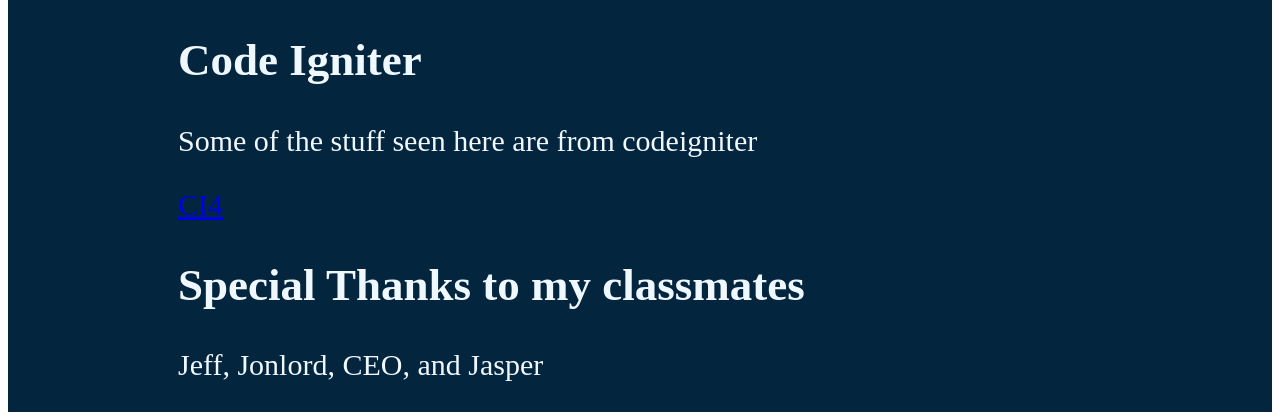
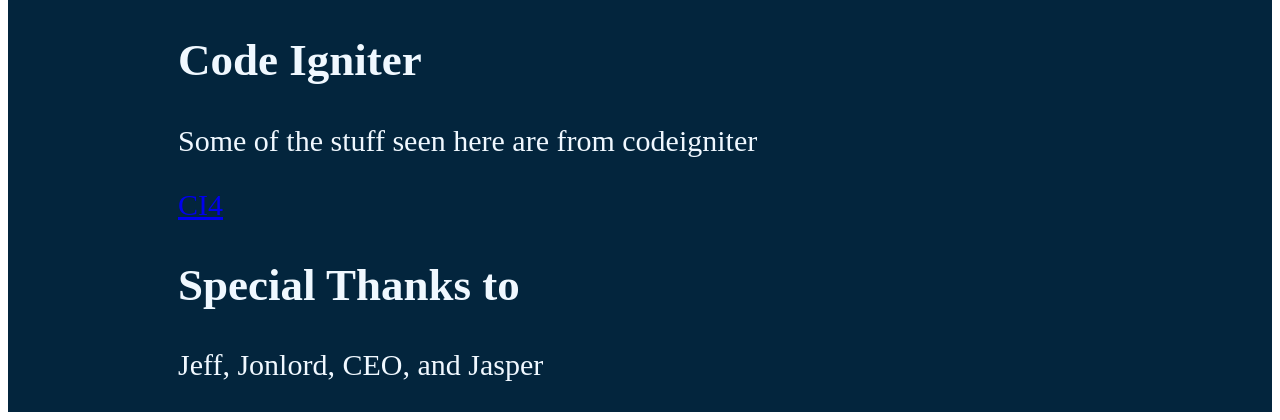
Before and after one commit to JohnBernardDurano/lab3, a CodeIgniter 4 app: the page made by ci4/app/Views/pages/references.php in a window 1280 px wide. Shown: the part 640-1060 px from the top of the page. Run offline with PHP 8.4 and a stand-in for CodeIgniter, Linux system fonts and the light colour scheme; the template is opened without the code that fills it, so the values that code supplies are empty; some libraries are stand-ins or nearby versions.

Commit message:
added references

```diff
--- a/ci4/app/Views/pages/references.php
+++ b/ci4/app/Views/pages/references.php
@@ -50,7 +50,7 @@
         <h2>Code Igniter</h2>
         <p>Some of the stuff seen here are from codeigniter</p>
         <a href="https://codeigniter4.github.io/userguide/tutorial/news_section.html">CI4</a>
-        <h2>Special Thanks to my classmates</h2>
+        <h2>Special Thanks to</h2>
         <p>Jeff, Jonlord, CEO, and Jasper</p>
       </article>
 
```
